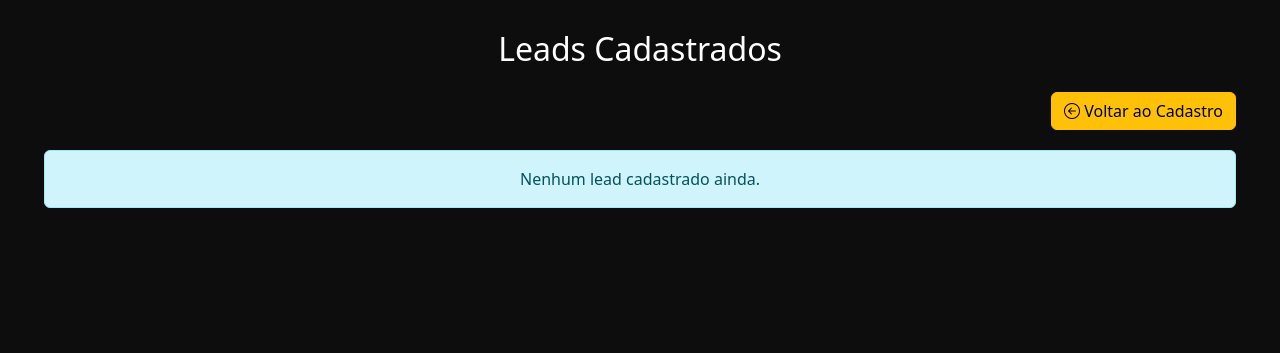
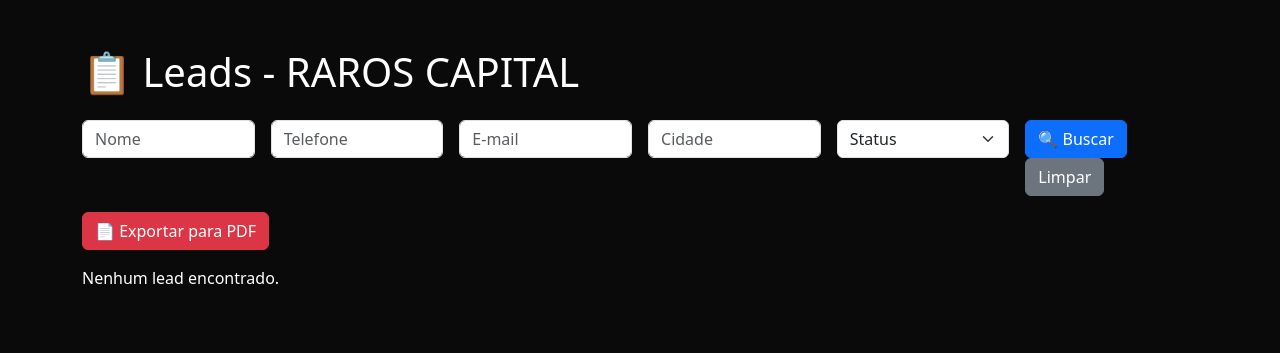
Before and after one commit to fabricioarturcuchi/raros_web_crm, a Flask app: page /leads in a window 1280 px wide. Shown: the top 353 px of the page. Run offline with Flask 2, Linux system fonts and the light colour scheme.

Commit message:
Update leads.html

```diff
--- a/templates/leads.html
+++ b/templates/leads.html
@@ -1,85 +1,84 @@
 <!DOCTYPE html>
 <html lang="pt-br">
 <head>
-  <meta charset="UTF-8" />
+  <meta charset="UTF-8">
   <title>Leads Cadastrados - RAROS CAPITAL</title>
-  <meta name="viewport" content="width=device-width, initial-scale=1" />
-  <link href="https://cdn.jsdelivr.net/npm/bootstrap@5.3.0/dist/css/bootstrap.min.css" rel="stylesheet" />
-  <link href="https://cdn.jsdelivr.net/npm/bootstrap-icons@1.10.5/font/bootstrap-icons.css" rel="stylesheet" />
+  <link href="https://cdn.jsdelivr.net/npm/bootstrap@5.3.0/dist/css/bootstrap.min.css" rel="stylesheet">
   <style>
     body {
-      background-color: #0d0d0d;
+      background-color: #0a0a0a;
       color: white;
     }
-    .container {
-      margin-top: 30px;
-      max-width: 95%;
-    }
     .table {
-      background-color: #1a1a1a;
       color: white;
-    }
-    .table th {
-      background-color: gold;
-      color: black;
-      white-space: nowrap;
-    }
-    .back-btn {
-      margin-bottom: 20px;
-    }
-    table td {
-      white-space: nowrap;
     }
   </style>
 </head>
-<body>
-  <div class="container">
-    <h2 class="text-center mb-4">Leads Cadastrados</h2>
+<body class="container py-5">
+  <h1 class="mb-4">📋 Leads - RAROS CAPITAL</h1>
 
-    <div class="text-end back-btn">
-      <a href="/" class="btn btn-warning">
-        <i class="bi bi-arrow-left-circle"></i> Voltar ao Cadastro
-      </a>
+  <form method="GET" class="row g-3 mb-3">
+    <div class="col">
+      <input type="text" name="nome" class="form-control" placeholder="Nome" value="{{ request.args.get('nome', '') }}">
     </div>
+    <div class="col">
+      <input type="text" name="telefone" class="form-control" placeholder="Telefone" value="{{ request.args.get('telefone', '') }}">
+    </div>
+    <div class="col">
+      <input type="text" name="email" class="form-control" placeholder="E-mail" value="{{ request.args.get('email', '') }}">
+    </div>
+    <div class="col">
+      <input type="text" name="cidade" class="form-control" placeholder="Cidade" value="{{ request.args.get('cidade', '') }}">
+    </div>
+    <div class="col">
+      <select name="status" class="form-select">
+        <option value="">Status</option>
+        {% for status_op in ['Novo', 'Atendimento', 'Ganho', 'Perdido', 'Outros'] %}
+          <option value="{{ status_op }}" {% if request.args.get('status') == status_op %}selected{% endif %}>{{ status_op }}</option>
+        {% endfor %}
+      </select>
+    </div>
+    <div class="col">
+      <button type="submit" class="btn btn-primary">🔍 Buscar</button>
+      <a href="/leads" class="btn btn-secondary">Limpar</a>
+    </div>
+  </form>
 
-    {% if leads %}
+  <a href="/exportar-pdf" class="btn btn-danger mb-3">📄 Exportar para PDF</a>
+
+  {% if leads %}
     <div class="table-responsive">
-      <table class="table table-bordered table-striped table-hover">
+      <table class="table table-bordered table-dark table-striped">
         <thead>
           <tr>
-            <th>Nome/Razão</th>
-            <th>Tipo Doc</th>
-            <th>Documento</th>
+            <th>Nome</th>
             <th>Telefone</th>
-            <th>E-mail</th>
-            <th>CEP</th>
-            <th>Rua</th>
-            <th>Número</th>
-            <th>Bairro</th>
+            <th>Email</th>
             <th>Cidade</th>
-            <th>Bem</th>
-            <th>Valor (R$)</th>
-            <th>Parcela (R$)</th>
             <th>Status</th>
             <th>Origem</th>
+            <th>Valor</th>
+            <th>Parcela</th>
           </tr>
         </thead>
         <tbody>
           {% for lead in leads %}
-          <tr>
-            {% for item in lead %}
-            <td>{{ item }}</td>
-            {% endfor %}
-          </tr>
+            <tr>
+              <td>{{ lead[0] }}</td>
+              <td>{{ lead[3] }}</td>
+              <td>{{ lead[4] }}</td>
+              <td>{{ lead[9] }}</td>
+              <td>{{ lead[13] }}</td>
+              <td>{{ lead[14] }}</td>
+              <td>R$ {{ "%.2f"|format(lead[11]) }}</td>
+              <td>R$ {{ "%.2f"|format(lead[12]) }}</td>
+            </tr>
           {% endfor %}
         </tbody>
       </table>
     </div>
-    {% else %}
-      <div class="alert alert-info text-center">
-        Nenhum lead cadastrado ainda.
-      </div>
-    {% endif %}
-  </div>
+  {% else %}
+    <p>Nenhum lead encontrado.</p>
+  {% endif %}
 </body>
 </html>
```
